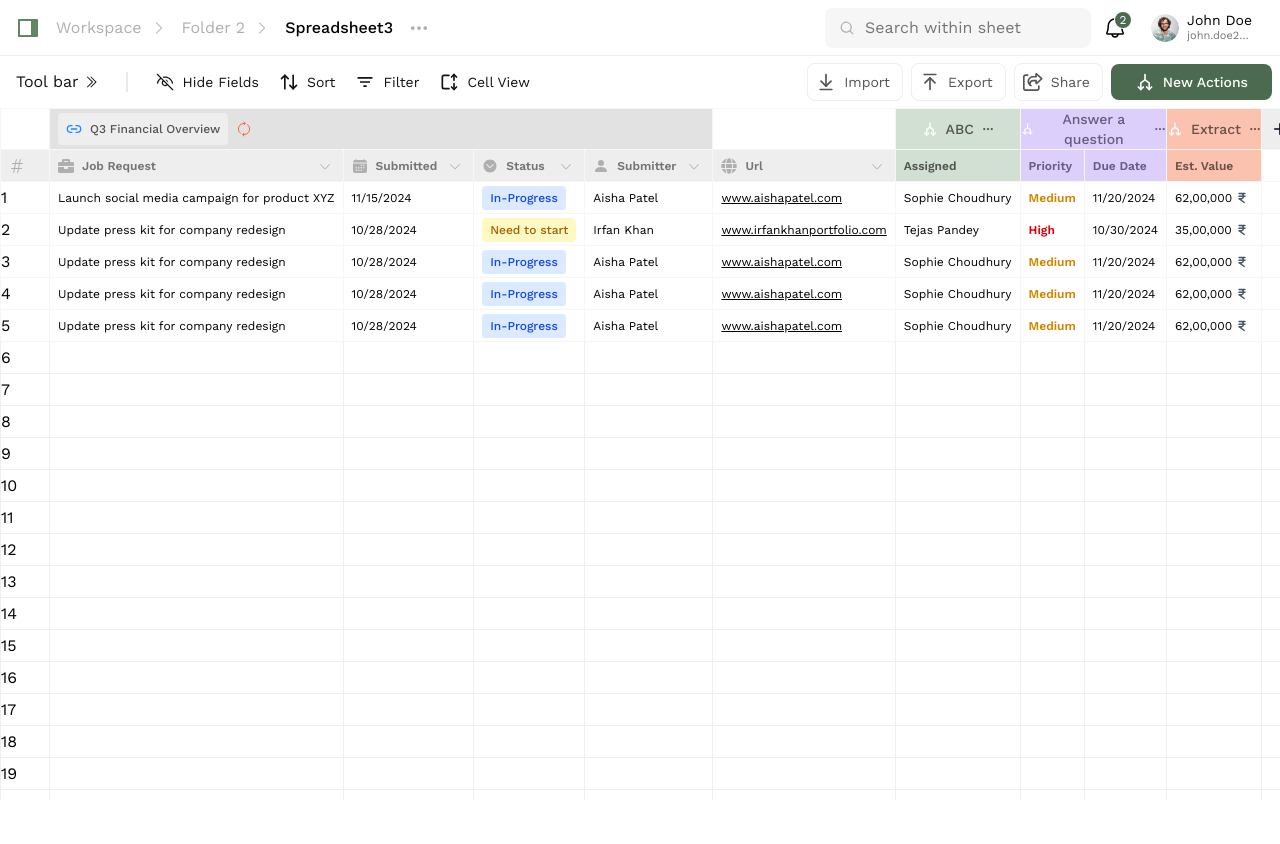
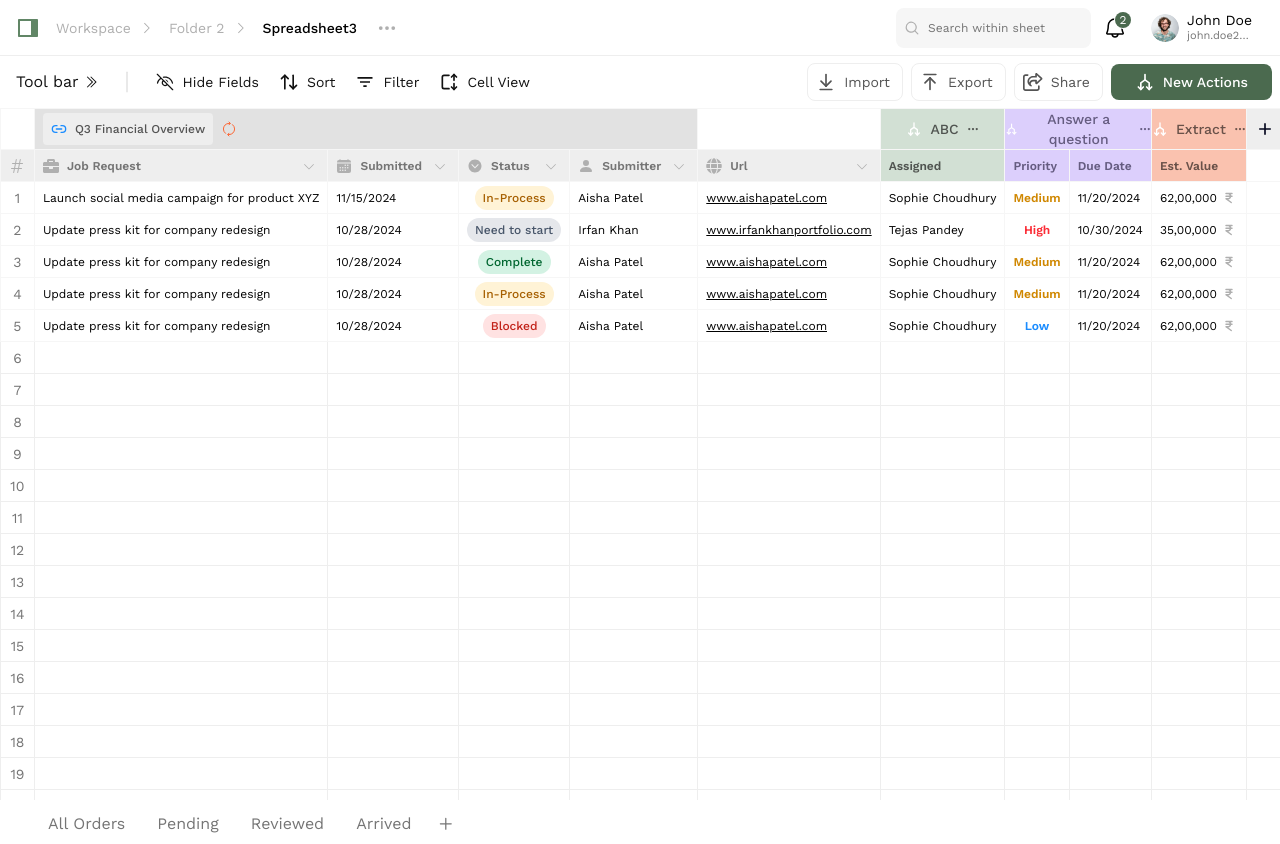
Before and after one commit to Aakashmid/Spreadsheet-UI-React, a React (Vite) app in the folder myapp/: page / in a window 1280 px wide. Before the commit the page ends 800 px from the top, so only its background shows below. Built offline with nearby package versions, Linux system fonts and the light colour scheme.

Commit message:
spreadsheet footer created

```diff
--- a/myapp/src/App.tsx
+++ b/myapp/src/App.tsx
@@ -1,5 +1,6 @@
 import Row from "./components/row"
 import Table from "./components/table"
+import TitleRow from "./components/TitleRow"
 import Topbar from "./components/topbar"
 
 
@@ -7,9 +8,16 @@ import Topbar from "./components/topbar"
 function App() {
   return (
     <>
-      <Topbar/>
-      <Row/>
-      <Table/>
+
+      <Topbar />
+      <div className="spreadsheet-wrapper w-full relative">
+        <Row />
+        <Table />
+        <div className="absolute z-10 bottom-0p ">
+          <TitleRow/>
+        </div>
+      </div>
+
     </>
   )
 }
--- /dev/null
+++ b/myapp/src/components/TitleRow.tsx
@@ -0,0 +1,34 @@
+import { useState } from 'react'
+import { BiPlus } from 'react-icons/bi';
+import { FaPlus } from 'react-icons/fa6';
+import { GoPlus } from 'react-icons/go';
+
+const TitleRow = () => {
+    const [active, setActive] = useState<number>();
+    const view_list: string[] = [
+        'All Orders', 'Pending', 'Reviewed', 'Arrived'
+    ];
+
+    const handleClickButton = (id: number) => {
+        console.log(`View button of  ${view_list[id]} is clicked`);
+        setActive(id);
+    }
+    const handleNewClick = () => {
+        console.log('plus clicked')
+    }
+    return (
+        <div className="title-row bg-white w-screen">
+            <div className="pl-8 pr-4 pt-1 flex items-center">
+                {view_list.map((view_title: string, index: number) => (
+                    <button onClick={() => handleClickButton(index)} className={`hover:text-green-olive transition-colors cursor-pointer py-2 px-4 w-fit  ${active === index ? 'text-green-olive border-t-2 border-green-dark bg-green-bg ' : 'text-gray-medium'}`} key={index}>{view_title}</button>
+                ))}
+
+                <button onClick={handleNewClick} className="px-2 py-2 cursor-pointer transition-colors  hover:text-green-olive text-gray-medium h-full">
+                    <GoPlus className=' h-5 w-5'/>
+                </button>
+            </div>
+        </div>
+    )
+}
+
+export default TitleRow
--- a/myapp/src/components/table/columns-def.tsx
+++ b/myapp/src/components/table/columns-def.tsx
@@ -21,8 +21,8 @@ const columnHelper = createColumnHelper<SheetDataType>()
 const columns = [
     columnHelper.display({
         id: 'rowNumber',
-        header: () => <TableHeaderCell Icon={HiHashtag} />,
-             cell: info => info.row.index + 1,
+        header: () => <div className="h-full bg-gray-xlight flex justify-center items-center px-2"><HiHashtag className="h-4 w-4 text-gray-light" /></div>,
+        cell: info => <div className="w-full text-center px-2 text-sm text-gray-medium">{info.row.index + 1}</div>,
     }),
 
     columnHelper.group({
@@ -33,25 +33,25 @@ const columns = [
             columnHelper.accessor('jobRequest', {
                 header: () => <TableHeaderCell isDropDown={true} Icon={FaBriefcase} title="Job Request" />,
 
-                cell: info => <TableCell info={info}/>,
+                cell: info => <TableCell info={info} />,
                 footer: props => props.column.id,
             }),
             columnHelper.accessor('submitted', {
                 header: () => <TableHeaderCell isDropDown={true} Icon={IoCalendar} title="Submitted" />,
 
-                cell: info => <TableCell info={info}/>,
+                cell: info => <TableCell info={info} />,
                 footer: props => props.column.id,
             }),
             columnHelper.accessor('status', {
                 header: () => <TableHeaderCell isDropDown={true} Icon={IoChevronDownCircleSharp} title="Status" />,
 
-            cell: info => <TableCell info={info}/>,
+                cell: info => <TableCell info={info} />,
                 footer: props => props.column.id,
             }),
             columnHelper.accessor('submitter', {
                 header: () => <TableHeaderCell isDropDown={true} Icon={BsPersonFill} title="Submitter" />,
 
-                cell: info => <TableCell info={info}/>,
+                cell: info => <TableCell info={info} />,
                 footer: props => props.column.id,
             }),
         ],
@@ -60,7 +60,7 @@ const columns = [
     columnHelper.accessor('url', {
         header: () => <TableHeaderCell isDropDown={true} Icon={FaGlobe} title="Url" />,
 
-        cell: info => <TableCell info={info}/>,
+        cell: info => <TableCell info={info} />,
         footer: props => props.column.id,
     }),
 
@@ -71,7 +71,7 @@ const columns = [
         columns: [
             columnHelper.accessor('assigned', {
                 header: () => <TableHeaderCell2 bgClass="bg-green-pale" textClass="text-gray-steel" text="Assigned" />,
-                cell: info => <TableCell info={info}/>,
+                cell: info => <TableCell info={info} />,
                 footer: props => props.column.id,
             }),
         ],
@@ -84,12 +84,12 @@ const columns = [
             columnHelper.accessor('priority', {
                 header: () => <TableHeaderCell2 bgClass="bg-purple-light" textClass="text-purple-muted" text="Priority" />,
 
-                cell: info => <TableCell info={info}/>,
+                cell: info => <TableCell info={info} />,
                 footer: props => props.column.id,
             }),
             columnHelper.accessor('due_date', {
                 header: () => <TableHeaderCell2 bgClass="bg-purple-light" textClass="text-purple-muted" text="Due Date" />,
-                cell: info => <TableCell info={info}/>,
+                cell: info => <TableCell info={info} />,
                 footer: props => props.column.id,
             }),
         ],
@@ -102,7 +102,7 @@ const columns = [
             columnHelper.accessor('est_value', {
                 header: () => <TableHeaderCell2 bgClass="bg-orange-light" textClass="text-brown-muted" text="Est. Value" />,
 
-                cell: info => <TableCell info={info}/>,
+                cell: info => <TableCell info={info} />,
                 footer: props => props.column.id,
             }),
         ],
@@ -115,10 +115,10 @@ const columns = [
         columns: [
 
             columnHelper.accessor('empty', {
-                id:'empty',
+                id: 'empty',
                 header: () => <div></div>,
 
-                cell: info => <TableCell info={info}/>,
+                cell: info => <TableCell info={info} />,
                 footer: props => props.column.id,
             }),
         ]
--- a/myapp/src/components/table/common-components/CellVariants.tsx
+++ b/myapp/src/components/table/common-components/CellVariants.tsx
@@ -1,5 +1,5 @@
 import { FaIndianRupeeSign, FaRupeeSign } from "react-icons/fa6";
-import TableCell from "./TableCell"
+
 
 
 
@@ -20,19 +20,16 @@ const UrlCell = ({ value }: { value: string }) => (
 
 // status cell ------------------------------------------
 const statusStyles: Record<string, string> = {
-  "In-Progress": "bg-blue-100 text-blue-700",
-  "Completed": "bg-green-100 text-green-700",
-  "Need to start": "bg-yellow-100 text-yellow-700",
-  "Blocked": "bg-red-100 text-red-700",
+  "In-Process": "bg-yellow-bg text-yellow-700",
+  "Complete": "bg-green-mint text-green-800",
+  "Need to start": "text-blue-gray bg-gray-200",
+  "Blocked": "text-red-accent bg-red-100",
 };
 
 const StatusCell = ({ value }: { value: string }) => {
   const style = statusStyles[value] || "bg-gray-100 text-gray-700";
   return (
-    <div className={`px-2 py-1 rounded text-xs font-medium ${style}`}>
-        <span className="">
-
-        </span>
+    <div className={` px-2 py-1 rounded-2xl text-xs font-medium  ${style}   w-fit mx-auto`}>
       {value}
     </div>
   );
@@ -57,27 +54,27 @@ const DateCell = ({ value }: { value: Date }) => (
 
 // priority cell  ----------------------------------------------------
 const priorityColors: Record<string, string> = {
-  High: "text-red-600",
+  High: "text-red-500",
   Medium: "text-yellow-600",
-  Low: "text-green-600",
+  Low: "text-blue-accent",
 };
 
 const PriorityCell = ({ value }: { value: string }) => (
-  <div className={`font-semibold flex justify-center ${priorityColors[value] || "text-gray-700"}`}>
+  <span className={`font-semibold w-fit mx-auto  ${priorityColors[value] || "text-gray-700"}`}>
     {value}
-  </div>
+  </span>
 );
 
 
 
 // currency cell  ------------------------------------------------------
 const CurrencyCell = ({ value }: { value: number }) => (
-  <div className="flex items-center justify-end gap-1">
+  <div className="flex items-center justify-end gap-2">
     {value?.toLocaleString("en-IN")}
-    <FaIndianRupeeSign className="inline-block text-gray-600 h-3 w-3" />
+    <FaIndianRupeeSign className="inline-block text-gray-light h-3 w-2" />
   </div>
 );
 
 
 
-export {StatusCell,PriorityCell , UrlCell , CurrencyCell , DateCell }
+export { StatusCell, PriorityCell, UrlCell, CurrencyCell, DateCell }
--- a/myapp/src/components/table/common-components/TableCell.tsx
+++ b/myapp/src/components/table/common-components/TableCell.tsx
@@ -18,31 +18,37 @@ const TableCell: React.FC<TableCellProps> = ({ info }) => {
     // TODO: Save value to your data source
   };
 
-  if (editing) {
-    return (
-      <input
+
+
+
+
+
+  // Display mode: choose component by columnId
+  return (
+    <div onClick={() => setEditing(true)} className={`h-full px-2 flex items-center text-xs ${editing && 'border border-green-soft'} `}  >
+      {editing ? <input
         type="text"
         value={value ?? ""}
         onChange={e => setValue(e.target.value)}
+        // onKeyDown={ha}
         onBlur={handleSave}
         autoFocus
-        className="w-full"
+        className="w-full  outline-none "
       />
-    );
-  }
+        :
+        <>
+          {columnId === "url" && <UrlCell value={value} />}
+          {columnId === "status" && <StatusCell value={value} />}
+          {columnId === "priority" && <PriorityCell value={value} />}
+          {(columnId === "due_date" || columnId === "submitted") && <DateCell value={value} />}
+          {columnId === "est_value" && <CurrencyCell value={value} />}
+          {!["url", "status", "priority", "due_date", "submitted", "est_value"].includes(columnId) && (
+            <p className="text-left">{value}</p>
+          )}
+        </>}
 
-  // Display mode: choose component by columnId
-  return (
-    <div  className="h-full px-2 flex items-center text-xs">
-      {columnId === "url" && <UrlCell  value={value} />}
-      {columnId === "status" && <StatusCell  value={value} />}
-      {columnId === "priority" && <PriorityCell  value={value} />}
-      {(columnId === "due_date" || columnId === "submitted") && <DateCell  value={value} />}
-      {columnId === "est_value" && <CurrencyCell  value={value} />}
-      {!["url", "status", "priority", "due_date", "submitted", "est_value"].includes(columnId) && (
-        <p className="">{value}</p>
-      )}
-    </div>)
+    </div>
+  )
 };
 
 export default TableCell;
--- a/myapp/src/components/table/index.tsx
+++ b/myapp/src/components/table/index.tsx
@@ -46,14 +46,17 @@ const Table = () => {
                     ))}
 
                     {/* showing empty rows  */}
-                    {Array.from({ length: Math.max(0, 20 ) }).map((_, idx) => (
+                    {Array.from({ length: Math.max(0, 20) }).map((_, idx) => (
                         <tr key={`empty-row-${idx}`} className="bg-white">
                             {table.getAllLeafColumns().map((column, colIdx) => (
                                 <td
                                     key={column.id}
                                     className="border border-gray-xlight  h-8 truncate"
                                 >
-                                    {colIdx === 0 ? table.getRowModel().rows.length + idx + 1 : ''}
+
+
+                                    {colIdx === 0 ? <div className="w-full text-center px-2 text-sm text-gray-medium">{table.getRowModel().rows.length + idx + 1}</div>
+                                        : ''}
                                 </td>
                             ))}
                         </tr>
--- a/myapp/src/components/topbar/SearchBar.tsx
+++ b/myapp/src/components/topbar/SearchBar.tsx
@@ -5,9 +5,9 @@ import { HiMiniMagnifyingGlass } from "react-icons/hi2"
 const SearchBar = ({ onSubmit }: { onSubmit: (query:string) => void }) => {
     const [value, setValue] = useState<string>('')
     return (
-        <div className="flex items-center px-3 py-2  rounded-lg bg-gray-bg">
+        <div className="flex items-center px-2 py-3  rounded-lg bg-gray-bg">
             <button className="">
-                <HiMiniMagnifyingGlass className="text-gray-light h-4 w-5"/>
+                <HiMiniMagnifyingGlass className="text-gray-light h-4 w-4"/>
             </button>
             <input
                 type="text"
@@ -19,7 +19,7 @@ const SearchBar = ({ onSubmit }: { onSubmit: (query:string) => void }) => {
                     }
                 }}
                 placeholder="Search within sheet"
-                className="w-full ml-2 outline-none border-none placeholder:text-gray-medium"
+                className="w-full ml-2 outline-none border-none placeholder:text-gray-medium text-xs"
             />
         </div>
     )
--- a/myapp/src/components/topbar/index.tsx
+++ b/myapp/src/components/topbar/index.tsx
@@ -20,13 +20,13 @@ const Topbar = () => {
                 </button>
 
                 <div className="flex items-center gap-4">{path.map((name: string, index: number) => (
-                    index === path.length - 1 ? <span className="font-medium" key={index}>{name}</span> :
-                        <span key={index} className="text-gray-light flex items-center gap-2">{name} <LiaAngleRightSolid /></span>
+                    index === path.length - 1 ? <span className="font-medium text-sm" key={index}>{name}</span> :
+                        <span key={index} className="text-gray-light text-sm flex items-center gap-2">{name} <LiaAngleRightSolid /></span>
 
                 ))}
                 </div>
-                <button className="">
-                    <BsThreeDots className="w-5 h-auto text-gray-light" />
+                <button className="p-1">
+                    <BsThreeDots className="w-5 h-5 text-gray-light" />
                 </button>
 
             </div>
--- a/myapp/src/data/sheetData.ts
+++ b/myapp/src/data/sheetData.ts
@@ -15,7 +15,7 @@ export const sheet_data: SheetDataType[] = [
     {
         jobRequest: 'Launch social media campaign for product XYZ',
         submitted: new Date('2024-11-15'),
-        status: 'In-Progress',
+        status: 'In-Process',
         submitter: 'Aisha Patel',
         url: 'www.aishapatel.com',
         assigned: 'Sophie Choudhury',
@@ -37,7 +37,7 @@ export const sheet_data: SheetDataType[] = [
     {
         jobRequest: 'Update press kit for company redesign',
         submitted: new Date('2024-10-28'),
-        status: 'In-Progress',
+        status: 'Complete',
         submitter: 'Aisha Patel',
         url: 'www.aishapatel.com',
         assigned: 'Sophie Choudhury',
@@ -48,7 +48,7 @@ export const sheet_data: SheetDataType[] = [
     {
         jobRequest: 'Update press kit for company redesign',
         submitted: new Date('2024-10-28'),
-        status: 'In-Progress',
+        status: 'In-Process',
         submitter: 'Aisha Patel',
         url: 'www.aishapatel.com',
         assigned: 'Sophie Choudhury',
@@ -59,11 +59,11 @@ export const sheet_data: SheetDataType[] = [
     {
         jobRequest: 'Update press kit for company redesign',
         submitted: new Date('2024-10-28'),
-        status: 'In-Progress',
+        status: 'Blocked',
         submitter: 'Aisha Patel',
         url: 'www.aishapatel.com',
         assigned: 'Sophie Choudhury',
-        priority: 'Medium',
+        priority: 'Low',
         due_date: new Date('2024-11-20'),
         est_value: 6200000
     }
```
